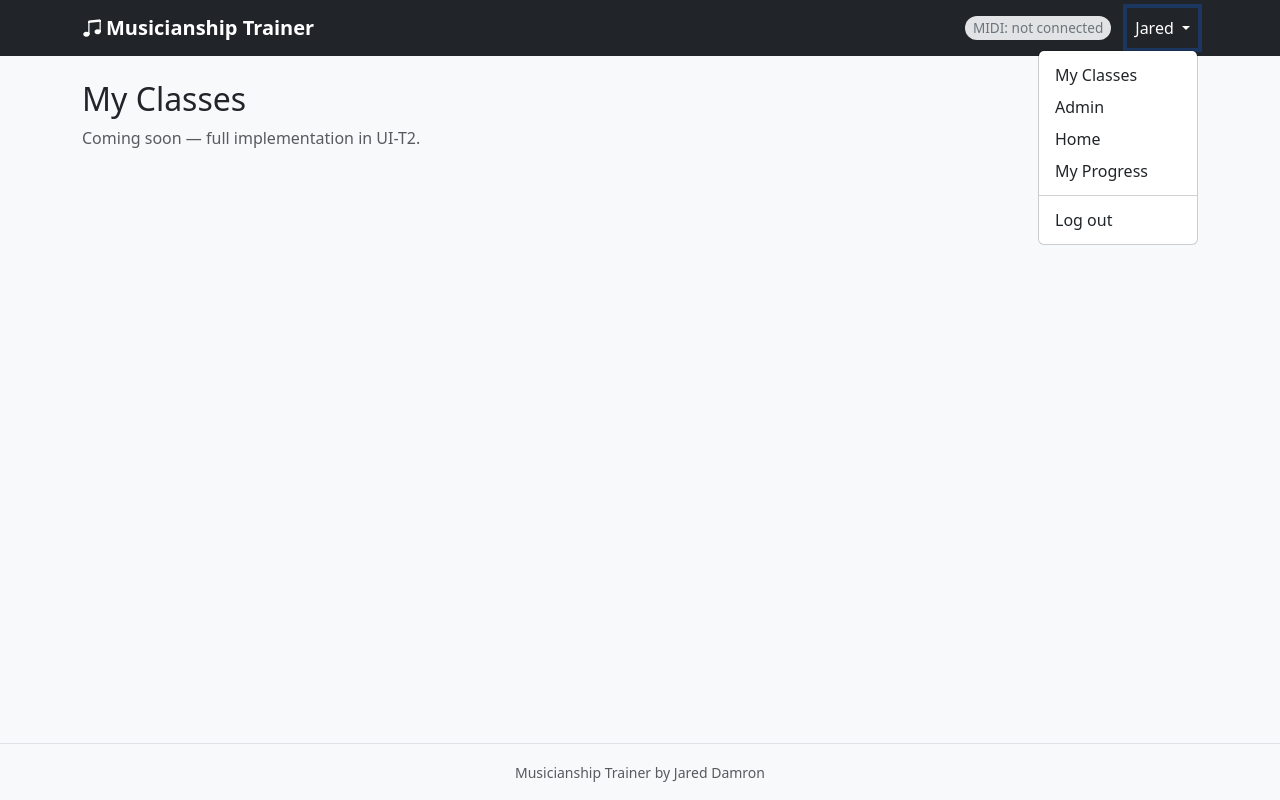
After one commit to FakeBees/Musicianship-Website, a Flask app: page /my-classes in a window 1280 px wide, after a click on "Jared". The commit adds this page. Run offline with Flask 3, Linux system fonts and the light colour scheme; a user stored in the database is signed in.

Commit message:
feat: role-specific nav dropdown (student, admin_teacher, class_teacher, admin)
Co-Authored-By: Claude Sonnet 4.6 <noreply@anthropic.com>

```diff
--- a/app.py
+++ b/app.py
@@ -8,7 +8,7 @@ from models import db, Melody, Tag, UserAttempt, Rhythm, RhythmAttempt, \
                    ChordProgression, HarmonicAttempt, HolisticExercise, HolisticAttempt, \
                    GenProgression, Container, \
                    User, Class, School, Course, Module, ModuleExercise, \
-                   ClassModuleExercise, ModuleCompletion
+                   ClassModuleExercise, ModuleCompletion, SchoolMembership
 from chord_utils import grade_harmonic_attempt, format_chord_name
 import curriculum as cur
 
@@ -2127,6 +2127,27 @@ def teacher_dashboard():
     return render_template('teacher/dashboard.html', classes=classes)
 
 
+@app.route('/admin/my-school')
+@login_required
+@role_required('admin_teacher', 'admin')
+def admin_my_school():
+    # find school where current user is an admin_teacher member
+    mem = SchoolMembership.query.filter_by(
+        user_id=current_user.id, role='admin_teacher'
+    ).first()
+    if mem:
+        return redirect(url_for('admin_courses', school_id=mem.school_id))
+    # full admins: redirect to schools list
+    return redirect(url_for('admin_schools'))
+
+
+@app.route('/my-classes')
+@login_required
+def my_classes():
+    return render_template('student/my_classes.html',
+                           classes=current_user.classes)
+
+
 @app.route('/teacher/class/<int:class_id>/edit', methods=['GET', 'POST'])
 @login_required
 @role_required('admin_teacher', 'admin')
--- a/templates/base.html
+++ b/templates/base.html
@@ -32,22 +32,22 @@
             {{ current_user.display_name or current_user.email }}
           </a>
           <ul class="dropdown-menu dropdown-menu-end">
-            <li><a class="dropdown-item" href="{{ url_for('me') }}">My Progress</a></li>
-            {% if current_user.classes %}
-            <li><hr class="dropdown-divider"></li>
-            {% for klass in current_user.classes %}
-            <li><a class="dropdown-item" href="{{ url_for('class_home', class_id=klass.id) }}">
-              <i class="bi bi-people me-1"></i>{{ klass.name }}
-            </a></li>
-            {% endfor %}
-            <li><hr class="dropdown-divider"></li>
-            {% endif %}
-            {% if current_user.role in ('admin_teacher', 'admin') %}
-            <li><a class="dropdown-item" href="{{ url_for('teacher_dashboard') }}">My Classes</a></li>
-            {% endif %}
-            {% if current_user.role == 'admin' %}
-            <li><hr class="dropdown-divider"></li>
-            <li><a class="dropdown-item" href="{{ url_for('admin') }}">Admin</a></li>
+            {% if current_user.role == 'student' %}
+              <li><a class="dropdown-item" href="{{ url_for('me') }}">My Progress</a></li>
+              <li><a class="dropdown-item" href="{{ url_for('my_classes') }}">My Classes</a></li>
+              <li><a class="dropdown-item" href="{{ url_for('home') }}">Home</a></li>
+            {% elif current_user.role in ('admin_teacher', 'class_teacher') %}
+              <li><a class="dropdown-item" href="{{ url_for('teacher_dashboard') }}">My Classes</a></li>
+              {% if current_user.role == 'admin_teacher' %}
+              <li><a class="dropdown-item" href="{{ url_for('admin_my_school') }}">Admin</a></li>
+              {% endif %}
+              <li><a class="dropdown-item" href="{{ url_for('home') }}">Home</a></li>
+              <li><a class="dropdown-item" href="{{ url_for('me') }}">My Progress</a></li>
+            {% elif current_user.role == 'admin' %}
+              <li><a class="dropdown-item" href="{{ url_for('teacher_dashboard') }}">My Classes</a></li>
+              <li><a class="dropdown-item" href="{{ url_for('admin') }}">Admin</a></li>
+              <li><a class="dropdown-item" href="{{ url_for('home') }}">Home</a></li>
+              <li><a class="dropdown-item" href="{{ url_for('me') }}">My Progress</a></li>
             {% endif %}
             <li><hr class="dropdown-divider"></li>
             <li><a class="dropdown-item" href="{{ url_for('logout') }}">Log out</a></li>
--- /dev/null
+++ b/templates/student/my_classes.html
@@ -0,0 +1,6 @@
+{% extends 'base.html' %}
+{% block title %}My Classes{% endblock %}
+{% block content %}
+<h2>My Classes</h2>
+<p class="text-muted">Coming soon — full implementation in UI-T2.</p>
+{% endblock %}
```
